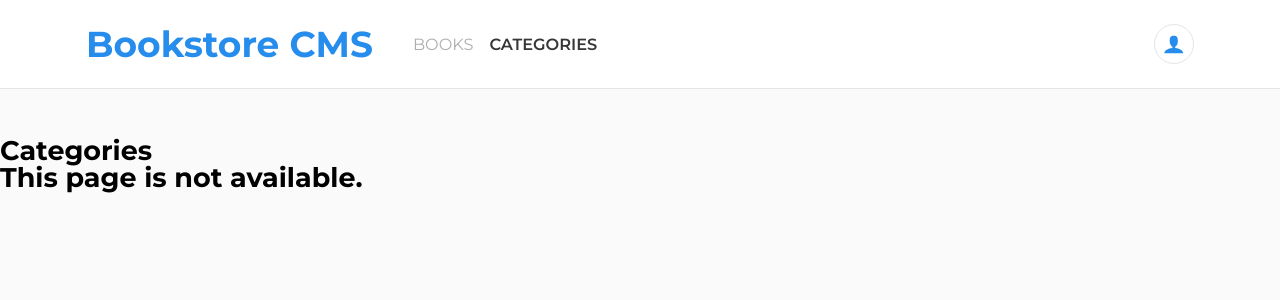
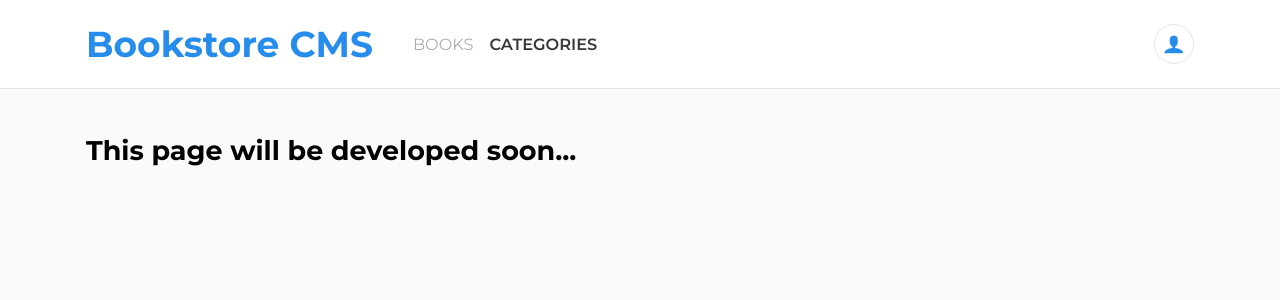
Before and after one commit to NitBravoA92/bookstore, a React (Create React App) app: page /categories in a window 1280 px wide. Shown: the top 300 px of the page. Built offline with nearby package versions, Linux system fonts and the light colour scheme.

Commit message:
Update the container element and the title of the page

```diff
--- a/src/pages/Categories.jsx
+++ b/src/pages/Categories.jsx
@@ -3,8 +3,9 @@ import Layout from './Layout';
 const Categories = () => (
   <Layout>
     <section className="page" id="categories">
-      <h1>Categories</h1>
-      <h2>This page is not available.</h2>
+      <div className="container">
+        <h2>This page will be developed soon...</h2>
+      </div>
     </section>
   </Layout>
 );
```
